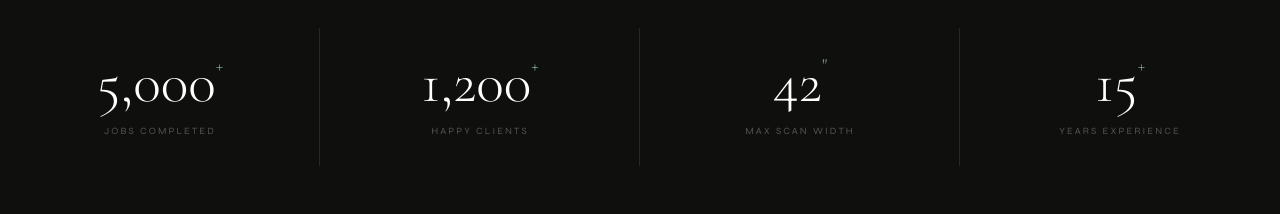
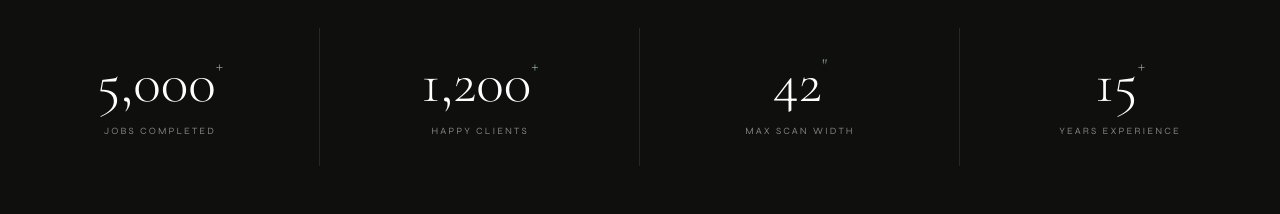
Before and after one commit to Hafsajillani/al-jannat, a Next.js app in the folder frontend/: page / in a window 1280 px wide. Shown: the part 3760-3974 px from the top of the page. Built offline with nearby package versions, Linux system fonts and the light colour scheme.

Commit message:
style: updated stats label color to gray

```diff
--- a/frontend/components/Stats.tsx
+++ b/frontend/components/Stats.tsx
@@ -84,7 +84,7 @@ function StatBlock({
       {/* Label */}
       <div
         className="font-syne uppercase"
-        style={{ fontSize: "clamp(0.48rem, 1.8vw, 0.6rem)", letterSpacing: "0.22em", color: "rgba(248,246,241,0.3)" }}
+        style={{ fontSize: "clamp(0.48rem, 1.8vw, 0.6rem)", letterSpacing: "0.22em", color: "gray" }}
       >
         {label}
       </div>
```
